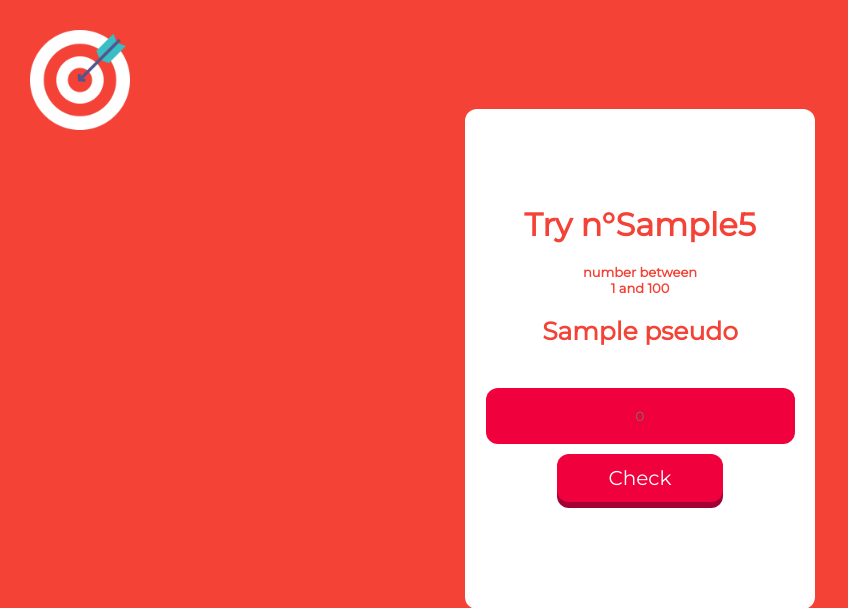
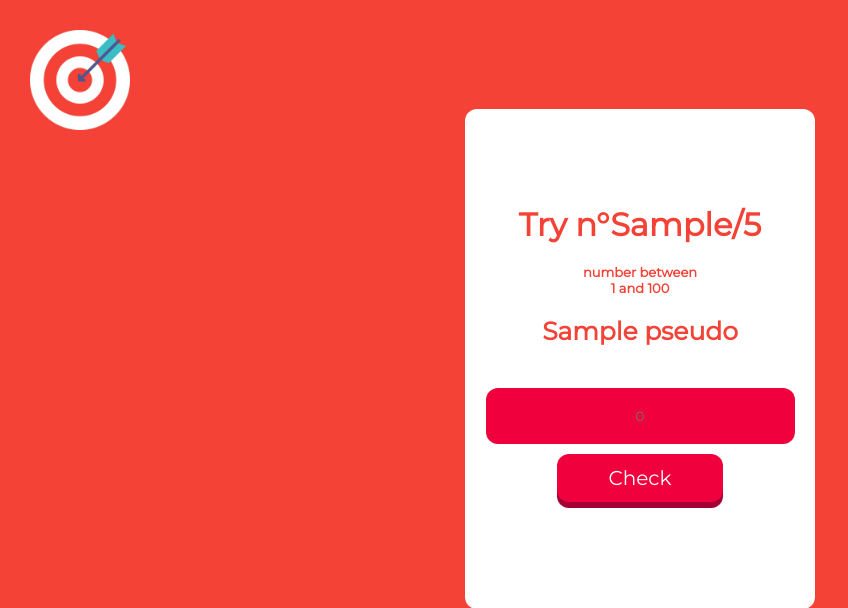
Before and after one commit to ZayToxFF/Juste_prix, a Flask app: template templates/essai.html in a window 1280 px wide. Shown: the top 608 px of the page, without its empty margins (0-848 px from the left). Run offline with Flask 3, Linux system fonts and the light colour scheme; the template is opened without the code that fills it: most values are stand-ins (such as "Sample title", 1, 10 or a date in 2020).

Commit message:
fix essai

```diff
--- a/templates/essai.html
+++ b/templates/essai.html
@@ -18,7 +18,7 @@
         <img src="{{ url_for('static', filename='img/load.png') }}" alt="">
         <form action='/essai' method="post">
 
-            <p class="essai_text" style="font-weight: bold; font-size: xx-large;">Try n°{{ i }}5</p>
+            <p class="essai_text" style="font-weight: bold; font-size: xx-large;">Try n°{{ i }}/5</p>
             <p class="essai_text" style="font-size: small;">number between <br> 1 and 100</p>
             <p class="essai_text">{{ pseudo }}</p>
             <p>{{ msg }}</p>
```
